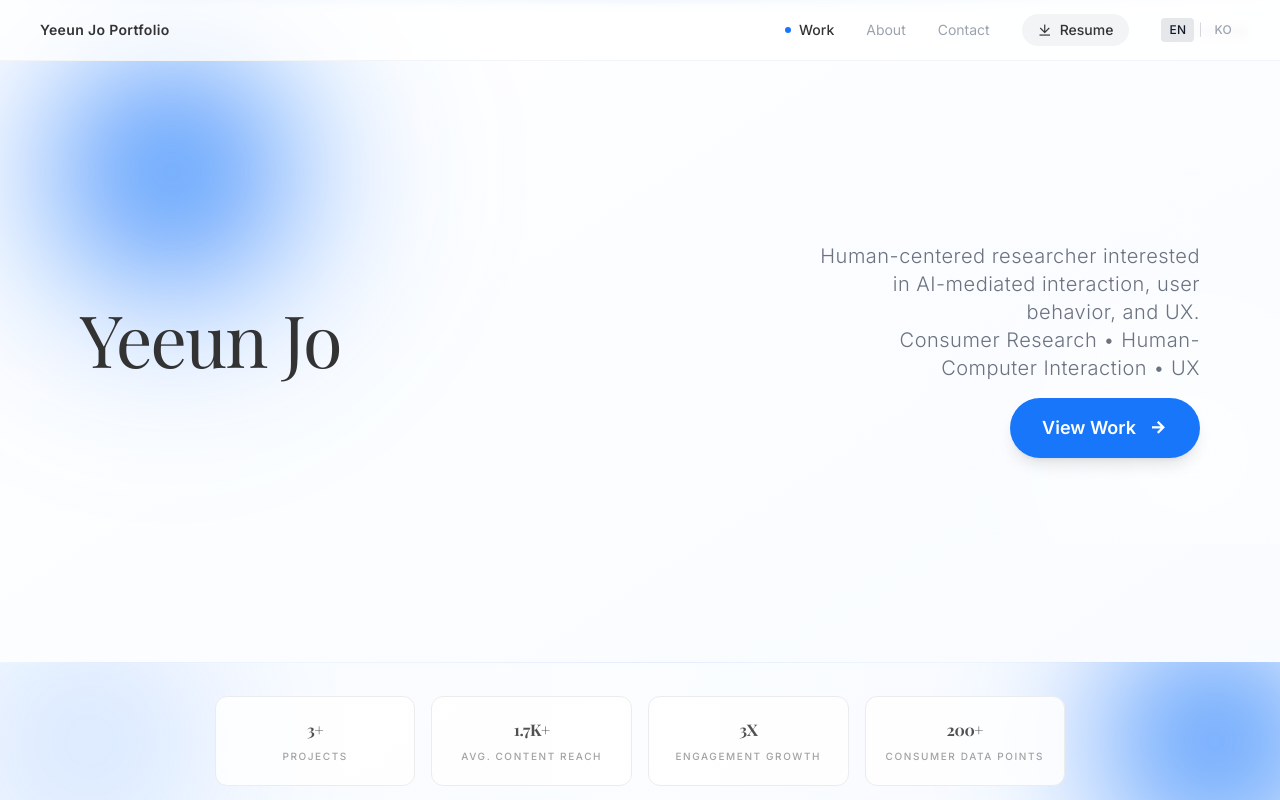
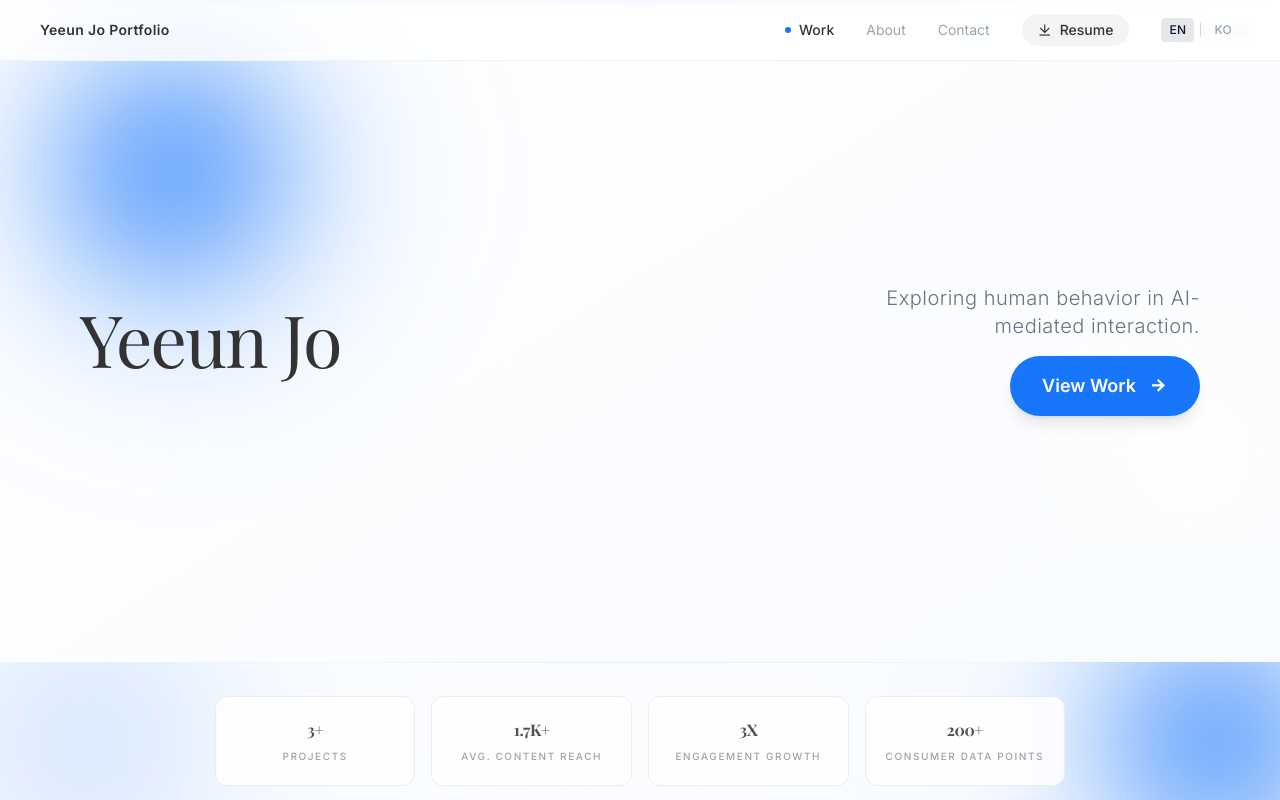
Before and after one commit to yeeunracheljo/yeeunj, a React (Vite) app: page / in a window 1280 px wide. Shown: the top 800 px of the page. Built offline with nearby package versions, Linux system fonts and the light colour scheme.

Commit message:
12312321313213213131

```diff
--- a/src/i18n/local/en/home.ts
+++ b/src/i18n/local/en/home.ts
@@ -1,7 +1,7 @@
 export default {
   // Hero
-  "hero.tagline1": "Human-centered researcher interested in AI-mediated interaction, user behavior, and UX.",
-  "hero.tagline2": "Consumer Research • Human-Computer Interaction • UX",
+  "hero.tagline1": "Exploring human behavior in AI-mediated interaction.",
+  "hero.tagline2": "",
   "hero.name": "Yeeun Jo",
   "hero.location": "Location",
 
--- a/src/i18n/local/ko/home.ts
+++ b/src/i18n/local/ko/home.ts
@@ -1,7 +1,7 @@
 export default {
   // Hero
-  "hero.tagline1": "AI 매개 상호작용, 사용자 행동, UX에 관심 있는 인간 중심 리서처.",
-  "hero.tagline2": "소비자 리서치 • 인간-컴퓨터 상호작용 • UX",
+  "hero.tagline1": "AI 매개 상호작용 속 인간 행동을 탐구합니다.",
+  "hero.tagline2": "",
   "hero.name": "조예은",
   "hero.location": "위치",
 
--- a/src/pages/home/components/PortfolioHero.tsx
+++ b/src/pages/home/components/PortfolioHero.tsx
@@ -68,7 +68,7 @@ export default function PortfolioHero() {
           <div className="text-right flex flex-col items-end gap-4 max-w-sm md:translate-y-3">
             <p className={`text-lg md:text-xl lg:text-xl text-gray-500 font-light leading-relaxed tracking-wide transition-all duration-1000 delay-500 ${isLoaded ? 'opacity-100 translate-y-0' : 'opacity-0 translate-y-10'}`}>
               <span className="block">{t('hero.tagline1')}</span>
-              <span className="block">{t('hero.tagline2')}</span>
+              {t('hero.tagline2') && <span className="block">{t('hero.tagline2')}</span>}
             </p>
 
             <div className={`transition-all duration-1000 delay-600 ${isLoaded ? 'opacity-100 translate-y-0' : 'opacity-0 translate-y-10'}`}>
```
